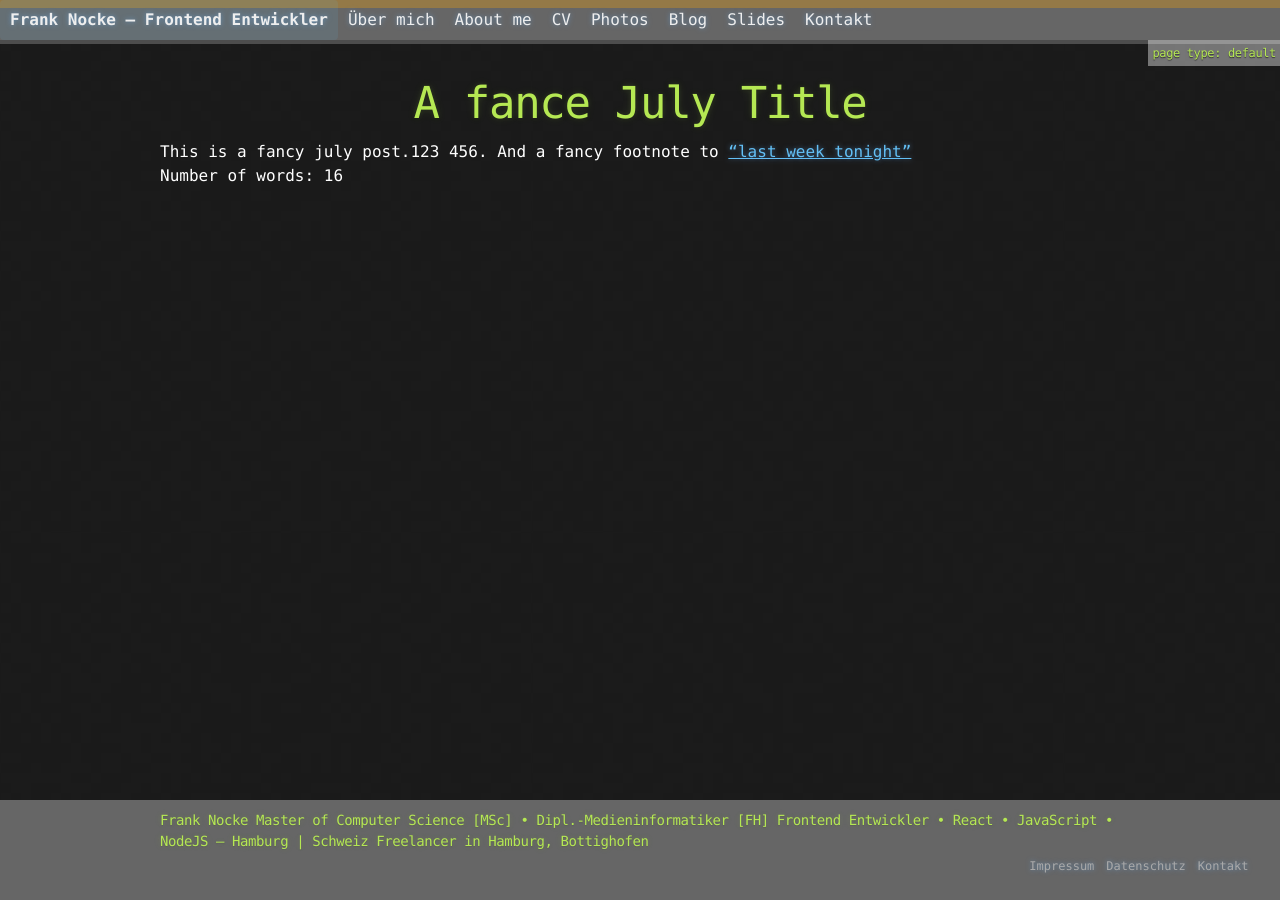
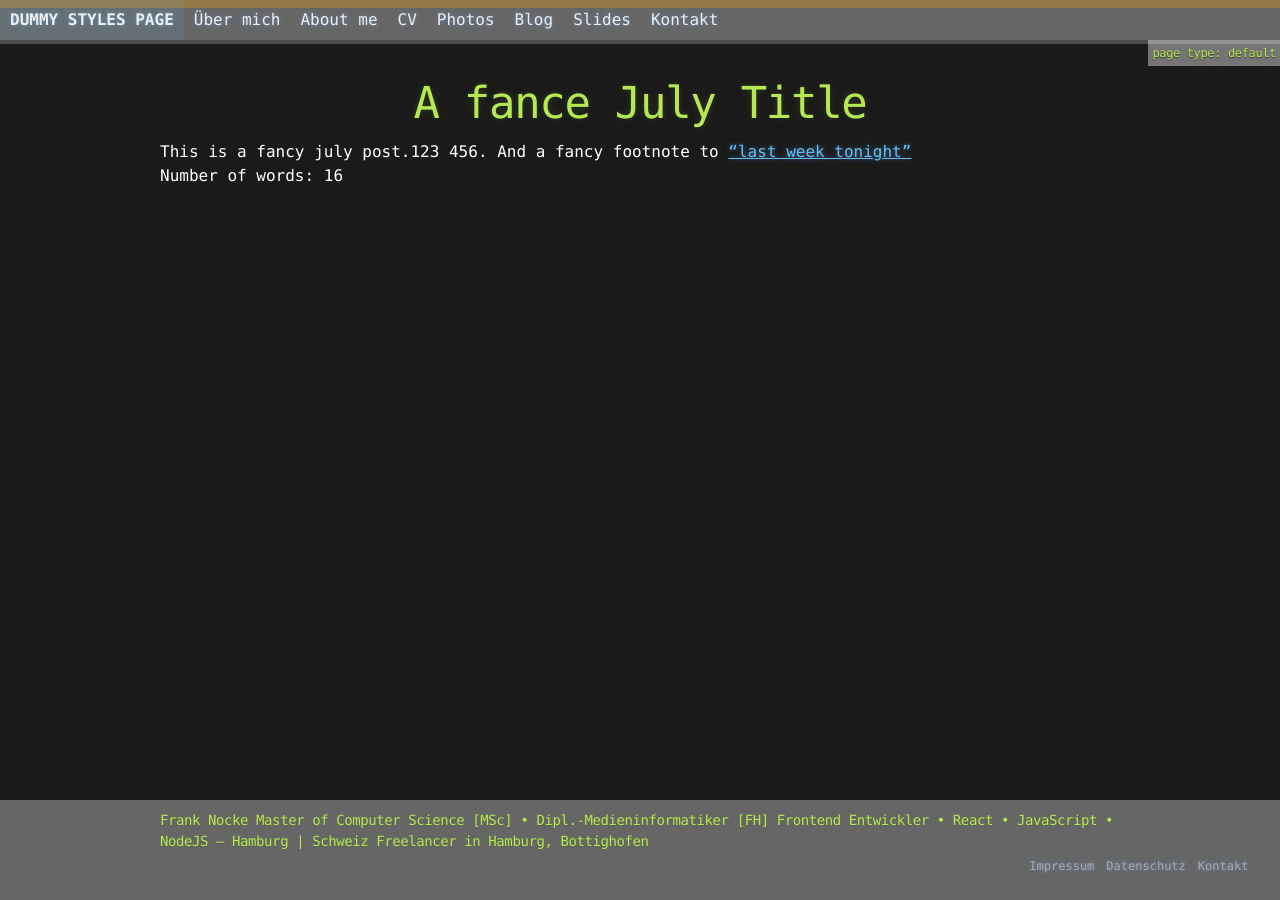
Before and after one commit to nocke/jekyll.nocke.de, a Jekyll site: the page built from _posts/2017-07-07-a-fancy-July-post.md, in a window 1280 px wide. Built offline with Jekyll 4.4.1, drawn with Linux system fonts in a browser that asks for light colours.

Commit message:
dummy styles page

```diff
--- a/_data/menu-header.yaml
+++ b/_data/menu-header.yaml
@@ -1,6 +1,8 @@
 entries:
 
-- title: Frank Nocke – Frontend Entwickler
+# Frank Nocke – Frontend Entwickler
+
+- title: DUMMY STYLES PAGE
   short: Startseite
   url: /
 
```
